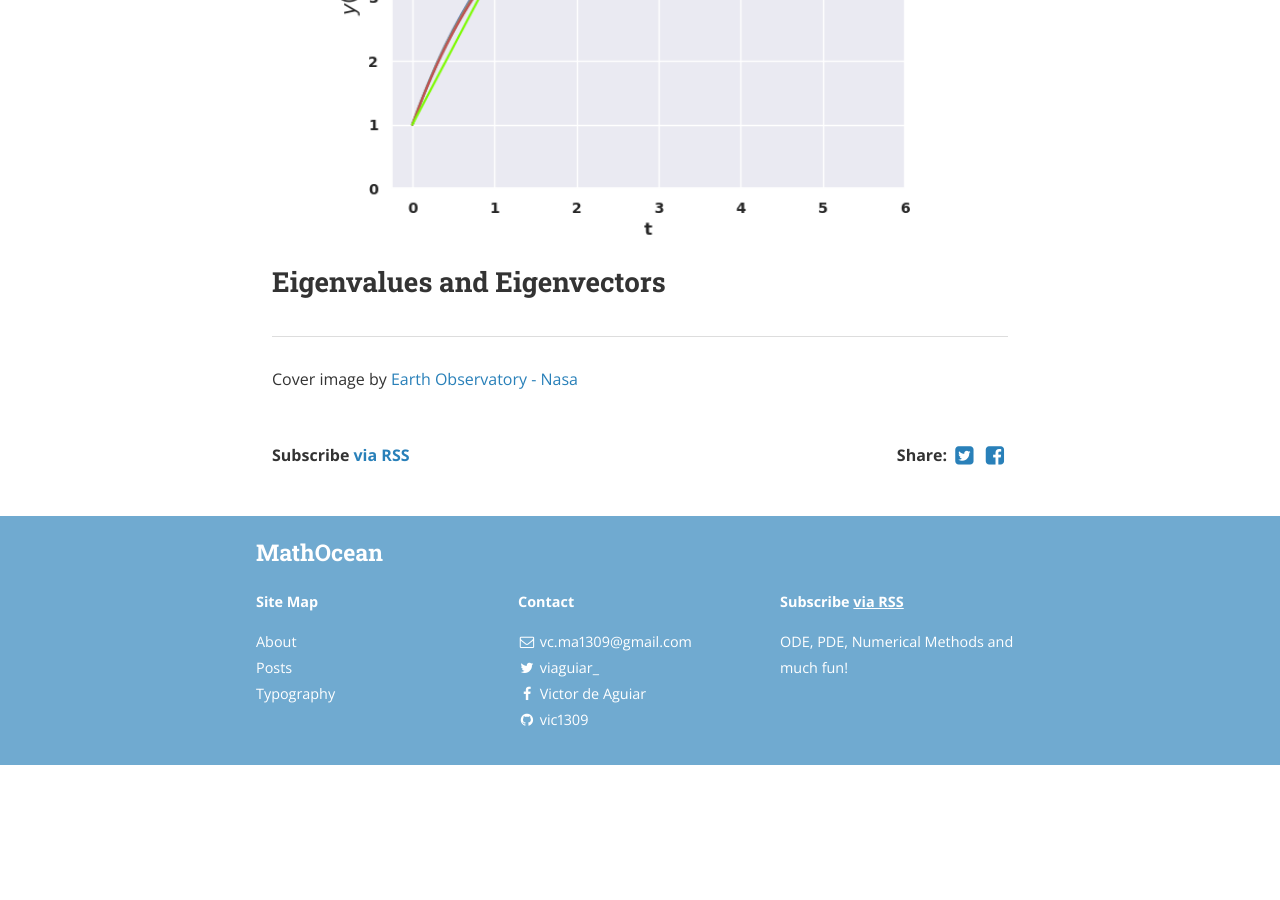
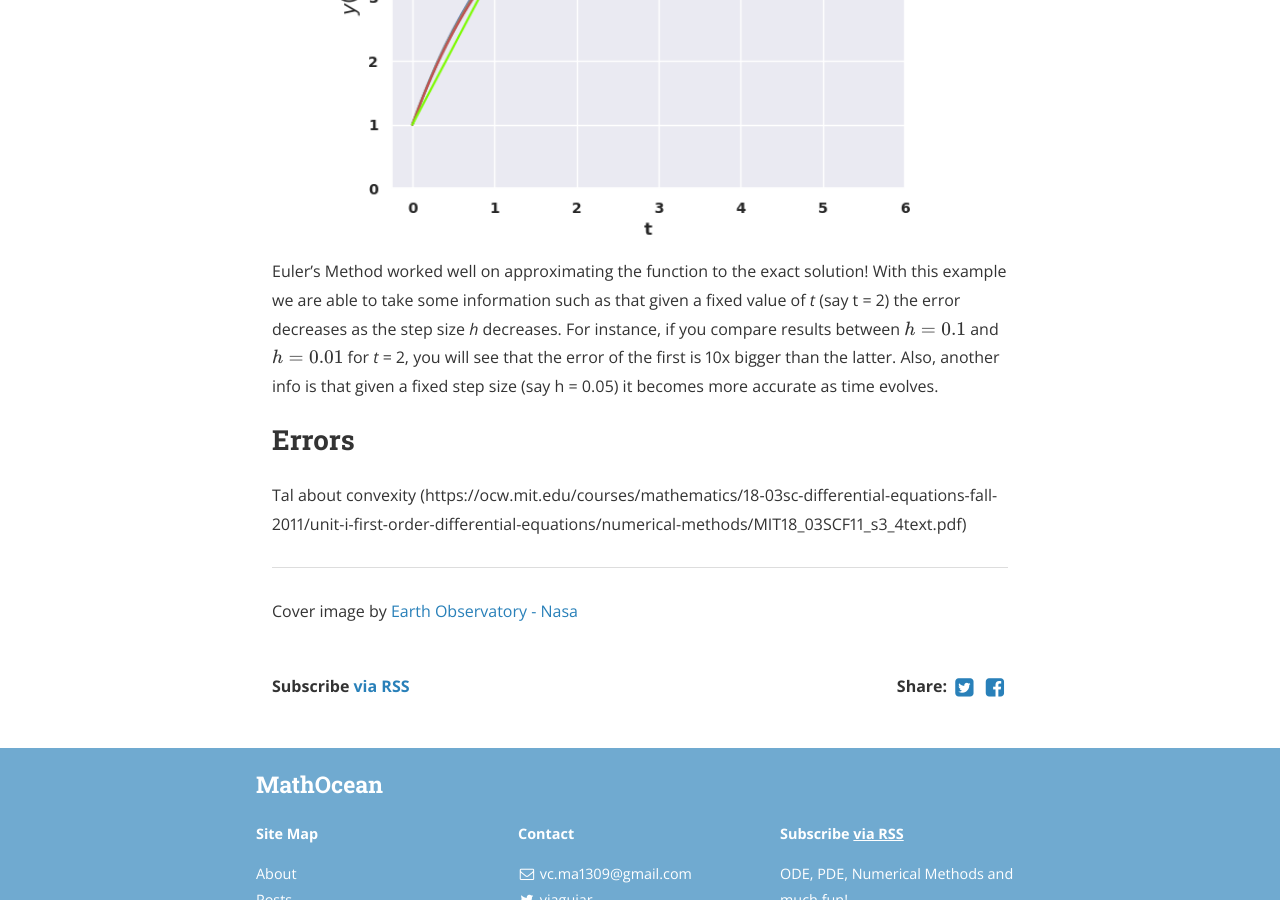
Before and after one commit to vic1309/lerofly, a Jekyll site: the page built from _posts/2019-06-12-euler.markdown, in a window 1280 px wide and 900 px high, scrolled down 4290 px. Built offline with Jekyll 4.4.1, drawn with Linux system fonts in a browser that asks for light colours; nearby versions of some CDN libraries; formulas are drawn with MathJax 3; a script that is not in the unit is left out; before the commit the page ends 5055 px from its top, so only the background shows below that.

Commit message:
Update 2019-06-12-euler.markdown

```diff
--- a/_posts/2019-06-12-euler.markdown
+++ b/_posts/2019-06-12-euler.markdown
@@ -153,8 +153,14 @@ Let's conclude this example!
   <img src="https://raw.githubusercontent.com/vic1309/lerofly/gh-pages/assets/euler_ex1.png" title="Comparison between numerical solutions using different step sizes and the analytical solution.">
 </a>
 
+Euler's Method worked well on approximating the function to the exact solution! With this example we are able to take some information such as that given a fixed value of *t* (say t = 2) the error decreases as the step size *h* decreases. For instance, if you compare results between $$h = 0.1$$ and $$h = 0.01$$ for *t* = 2, you will see that the error of the first is 10x bigger than the latter. Also, another info is that given a fixed step size (say h = 0.05) it becomes more accurate as time evolves.
 
-## Eigenvalues and Eigenvectors
+
+
+
+## Errors
+
+Tal about convexity (https://ocw.mit.edu/courses/mathematics/18-03sc-differential-equations-fall-2011/unit-i-first-order-differential-equations/numerical-methods/MIT18_03SCF11_s3_4text.pdf)
 
 
 ----
```
